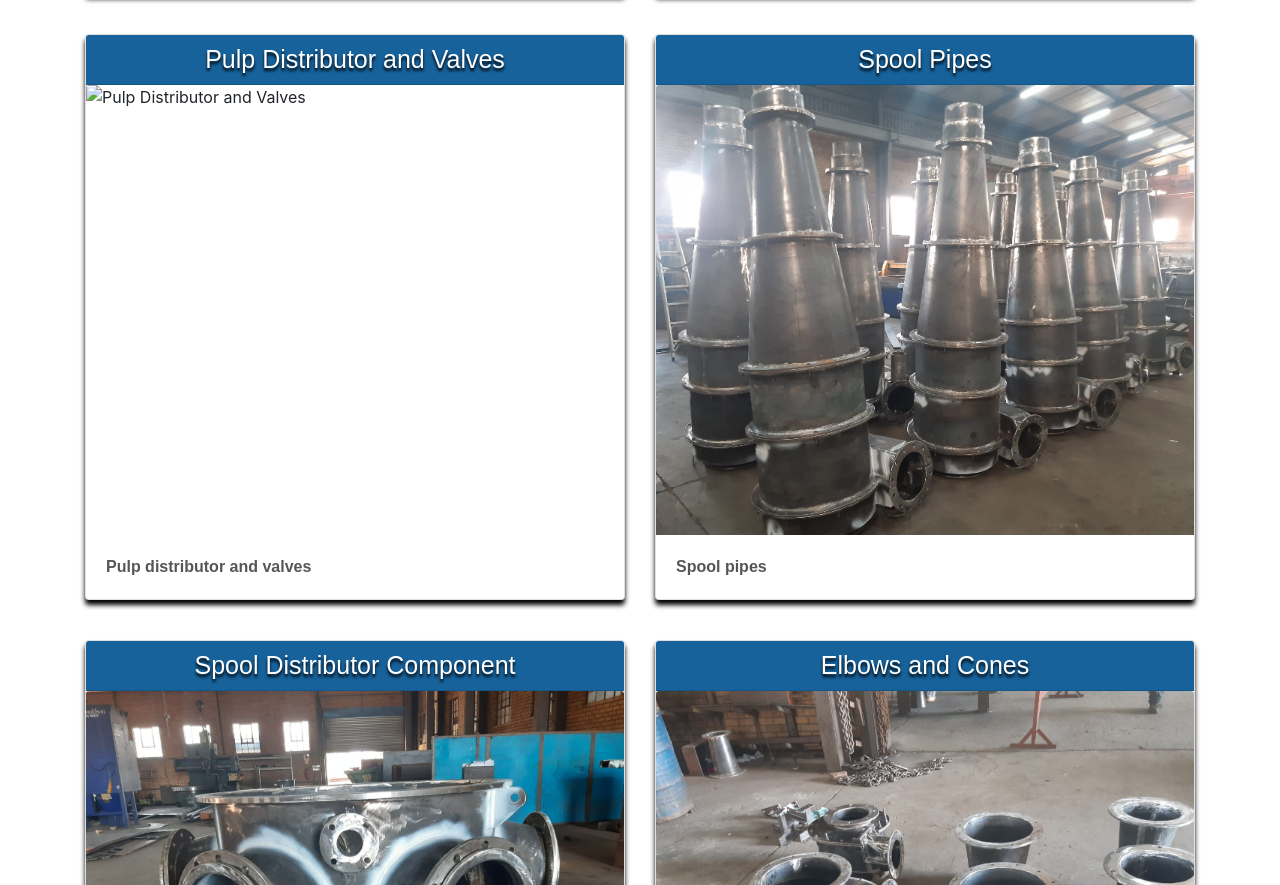
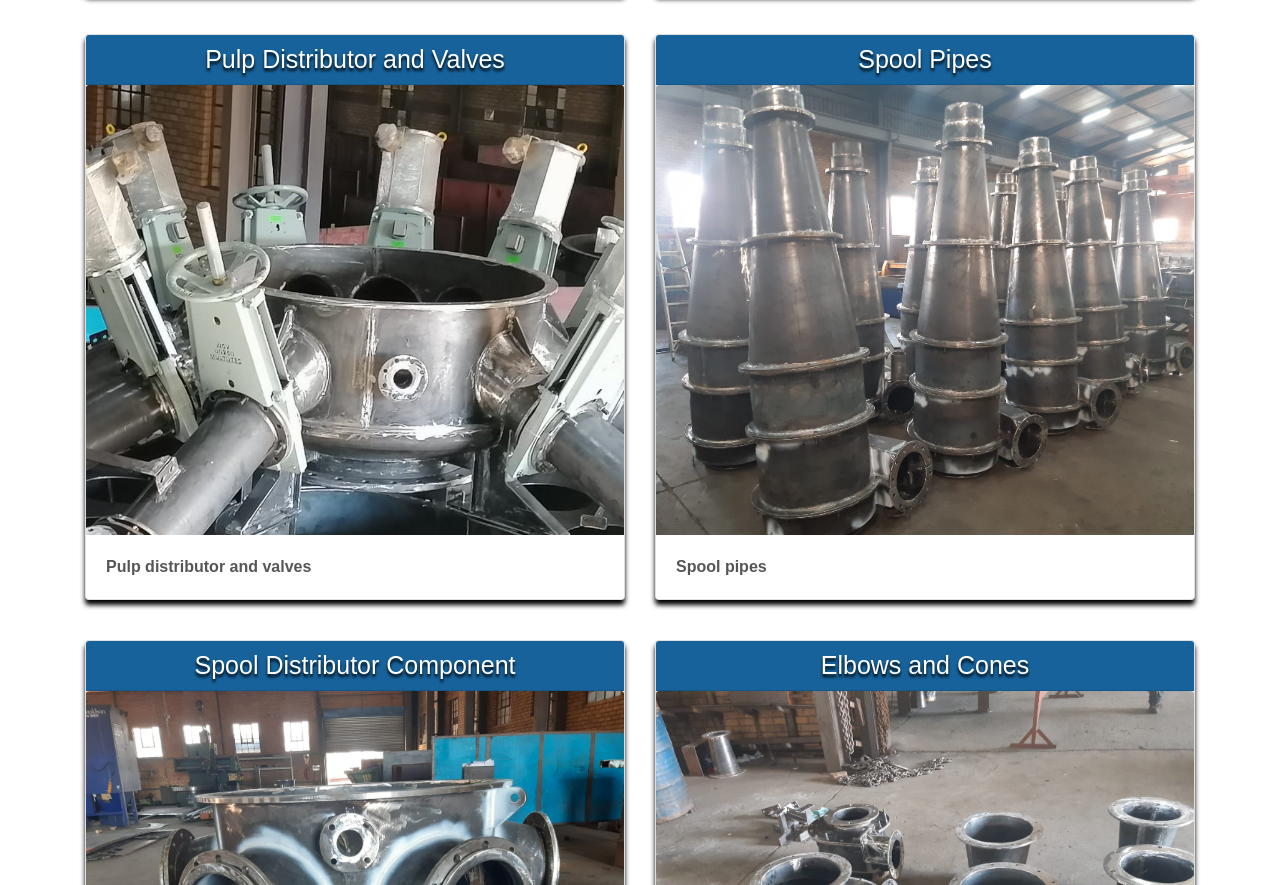
Before and after one commit to ehunde/formicsteel, a plain HTML site: page index.html in a window 1280 px wide. Shown: the part 2910-3795 px from the top of the page. Drawn offline with Linux system fonts and the light colour scheme; the site is published under a folder, as on GitHub Pages, so addresses that start at the root find nothing.

Commit message:
images link corrected

```diff
--- a/index.html
+++ b/index.html
@@ -179,7 +179,7 @@
                 <div class="card-header">
                   Pulp Distributor and Valves
                 </div>
-                <img src="/images/pulp_distributor_and_valves.jpeg" class="card-img-top img-fluid" alt="Pulp Distributor and Valves">
+                <img src="images/pulp_distributor_and_valves.jpeg" class="card-img-top img-fluid" alt="Pulp Distributor and Valves">
                 <div class="card-body">
                     <div class="card-text">
                         Pulp distributor and valves
```
